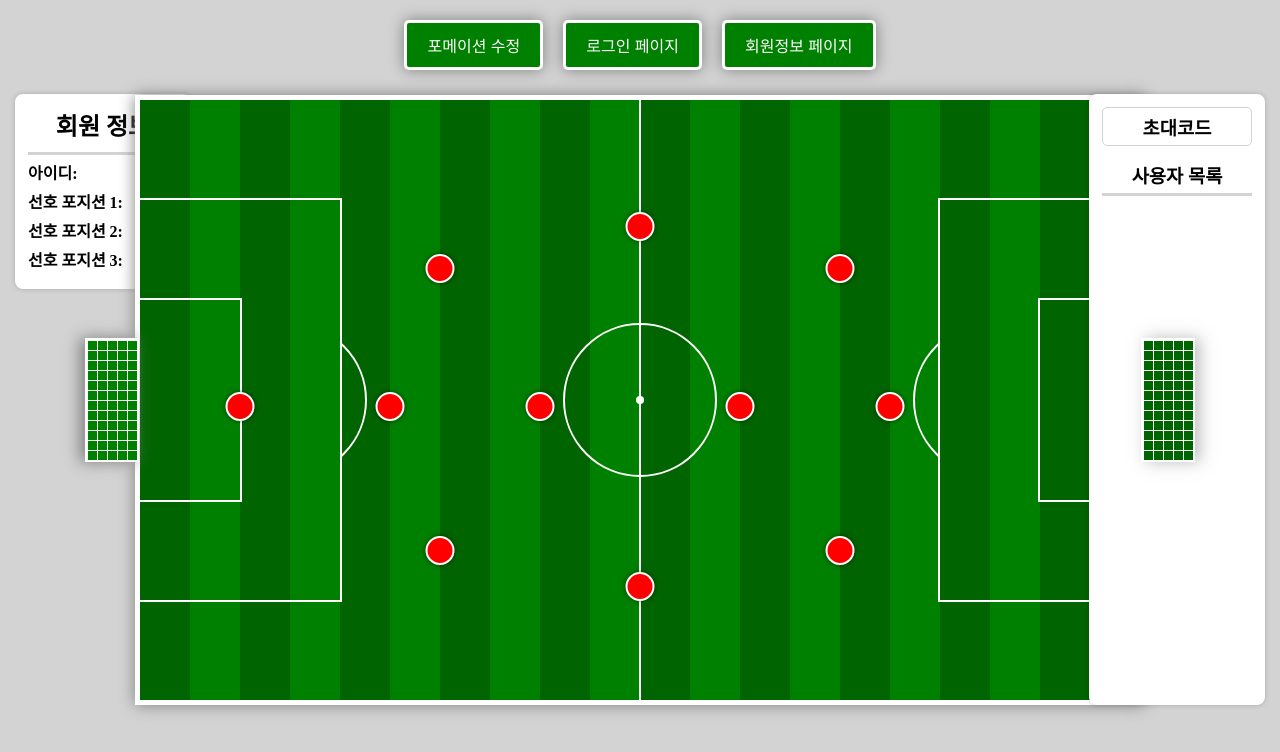
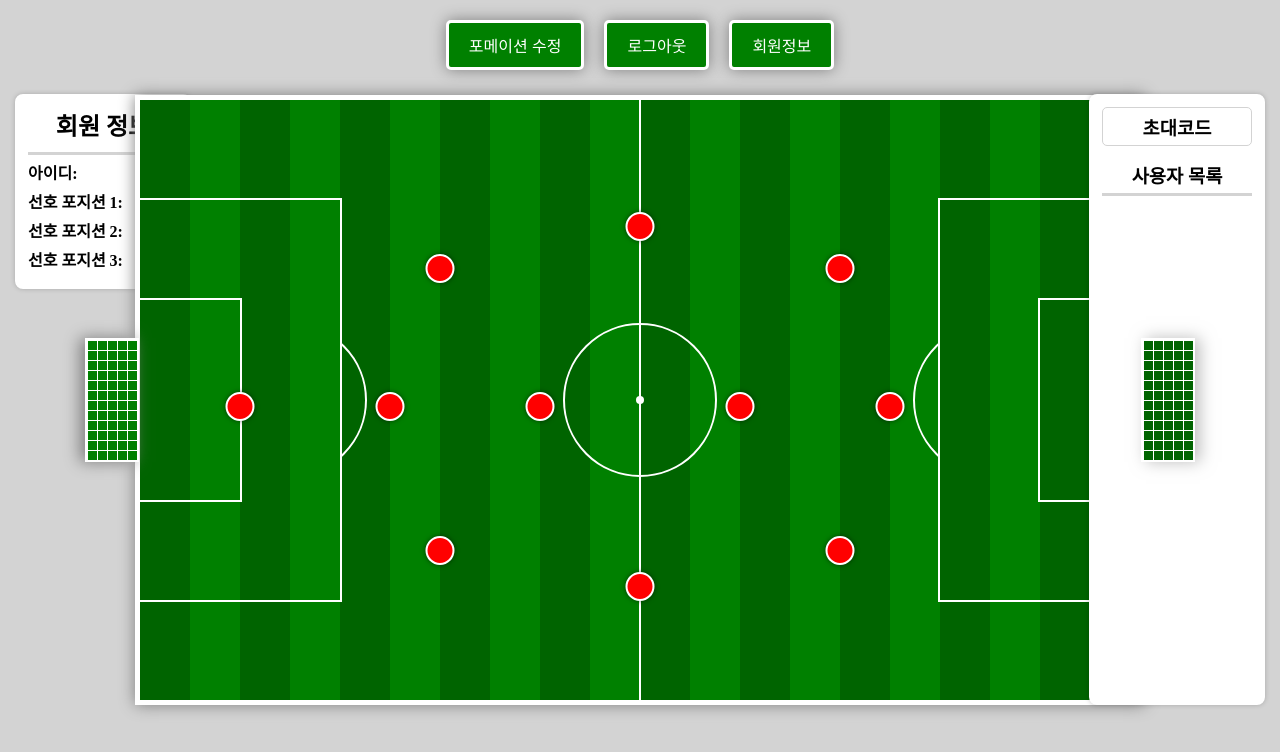
Before and after one commit to JG0802/Football_Social_Match_TeamUp, a website: page NodeJSserver/public/stadium343.html in a window 1280 px wide. Drawn offline with Linux system fonts and the light colour scheme; a web font is replaced by a local one.

Commit message:
final commit

```diff
--- a/NodeJSserver/public/stadium343.html
+++ b/NodeJSserver/public/stadium343.html
@@ -313,8 +313,8 @@
     <div id="formation-info">
         <span id="currentFormation"></span>
         <button onclick="goToFormationChange()">포메이션 수정</button>
-        <button onclick="goToLoginPage()">로그인 페이지</button>
-        <button onclick="goToMemberPage()">회원정보 페이지</button>
+        <button onclick="goToLoginPage()">로그아웃</button>
+        <button onclick="goToMemberPage()">회원정보</button>
     </div>
 
     <div class="stadium">
```
Also changed, not shown: NodeJSserver/public/stadium352.html (+2 -2 lines), NodeJSserver/public/stadium4231.html (+2 -2 lines), NodeJSserver/public/stadium433.html (+2 -2 lines), NodeJSserver/public/stadium442.html (+2 -2 lines).
